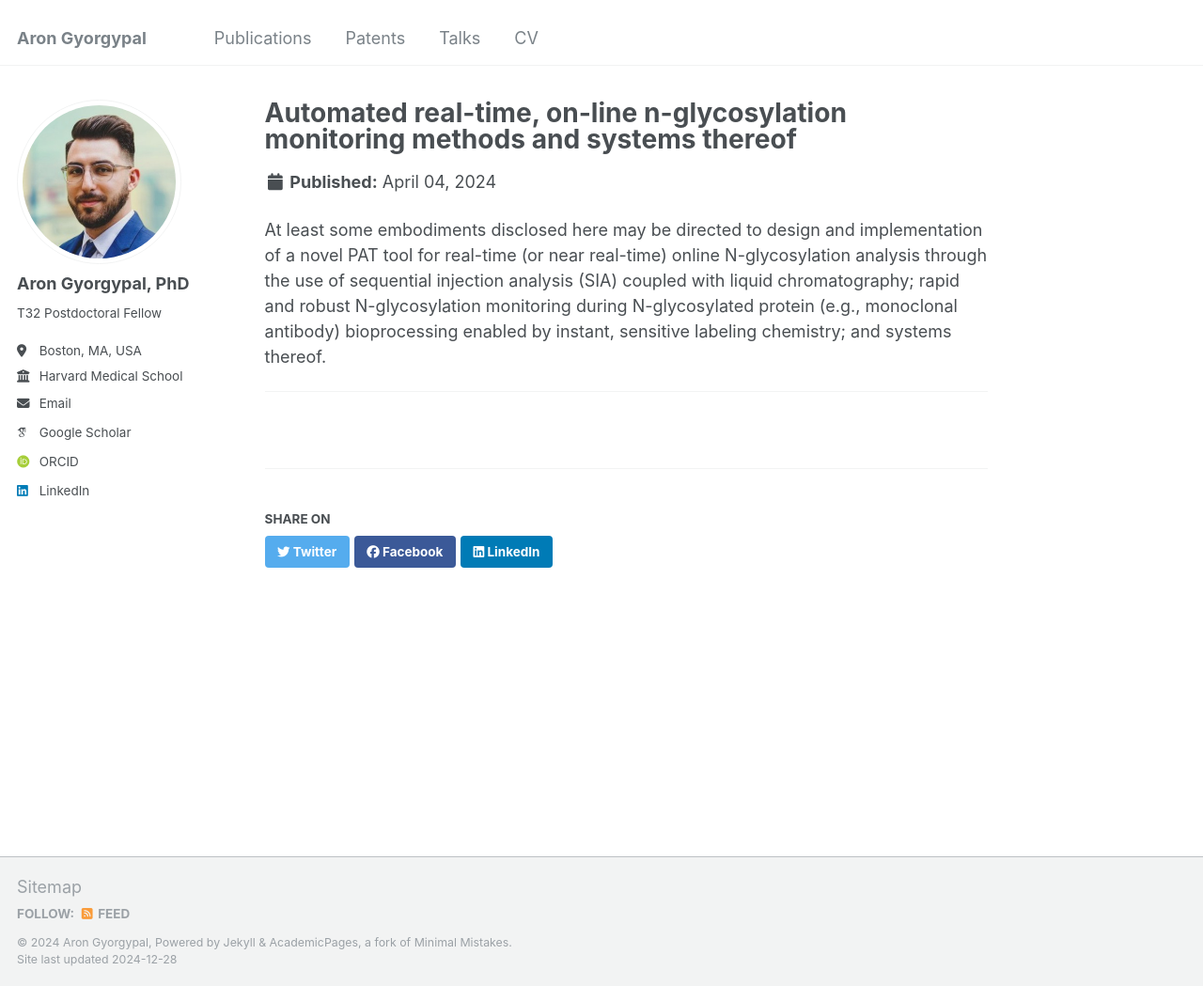
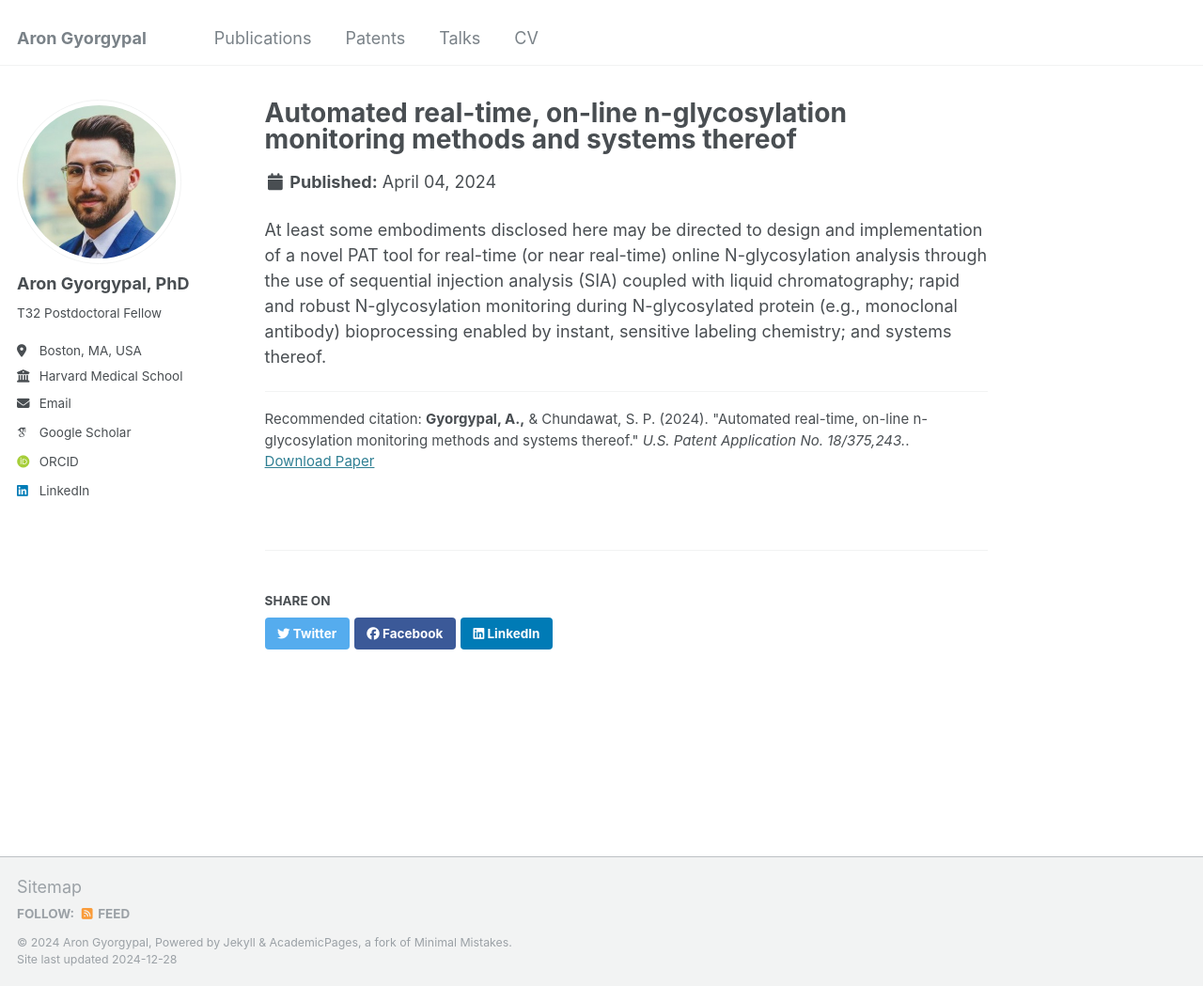
Before and after one commit to AGyorgypal/AGyorgypal.github.io, a Jekyll site: the page built from _patents/NGLYcanyzer.md, in a window 1280 px wide and 1049 px high. Shown: the whole window at 94% size. Built offline with Jekyll 4.4.1, drawn with Linux system fonts in a browser that asks for light colours; some web fonts are replaced.

Commit message:
Update NGLYcanyzer.md

```diff
--- a/_patents/NGLYcanyzer.md
+++ b/_patents/NGLYcanyzer.md
@@ -1,11 +1,11 @@
 ---
 title: 'Automated real-time, on-line n-glycosylation monitoring methods and systems thereof'
 permalink: /patents/NGLYcanyzer
+collection: patents
 excerpt: 'At least some embodiments disclosed here may be directed to design and implementation of a novel PAT tool for real-time (or near real-time) online N-glycosylation analysis through the use of sequential injection analysis (SIA) coupled with liquid chromatography; rapid and robust N-glycosylation monitoring during N-glycosylated protein (eg, monoclonal antibody) bioprocessing enabled by instant, sensitive labeling chemistry; and systems thereof.'
-collection: patents
 date: 2024-04-04
 paperurl: 'https://patents.google.com/patent/US20240110925A1/en'
-
+citation: '<b>Gyorgypal, A.,</b> & Chundawat, S. P. (2024). &quot;Automated real-time, on-line n-glycosylation monitoring methods and systems thereof.&quot; <i>U.S. Patent Application No. 18/375,243.</i>.'
 ---
 At least some embodiments disclosed here may be directed to design and implementation of a novel PAT tool for real-time (or near real-time) online N-glycosylation analysis through the use of sequential injection analysis (SIA) coupled with liquid chromatography; rapid and robust N-glycosylation monitoring during N-glycosylated protein (e.g., monoclonal antibody) bioprocessing enabled by instant, sensitive labeling chemistry; and systems thereof.
 
```
